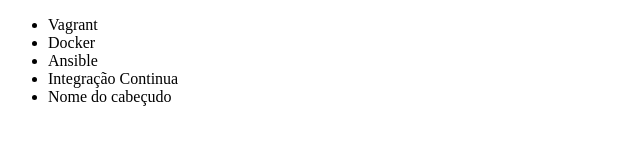
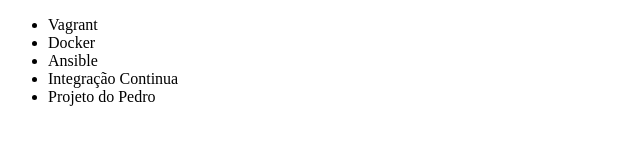
Before and after one commit to pedrobiqua/alura-teste, a plain HTML site: page index.html in a window 1280 px wide. Shown: the full height of the page, 0-640 px from the left. Drawn offline with Linux system fonts and the light colour scheme.

Commit message:
mudei os bagulhos

```diff
--- a/index.html
+++ b/index.html
@@ -10,7 +10,7 @@
         <li>Docker</li>
         <li>Ansible</li>
         <li>Integração Continua</li>
-        <li>Nome do cabeçudo</li>
+        <li>Projeto do Pedro </li>
     </ul>
 </body>
 </html>
```
